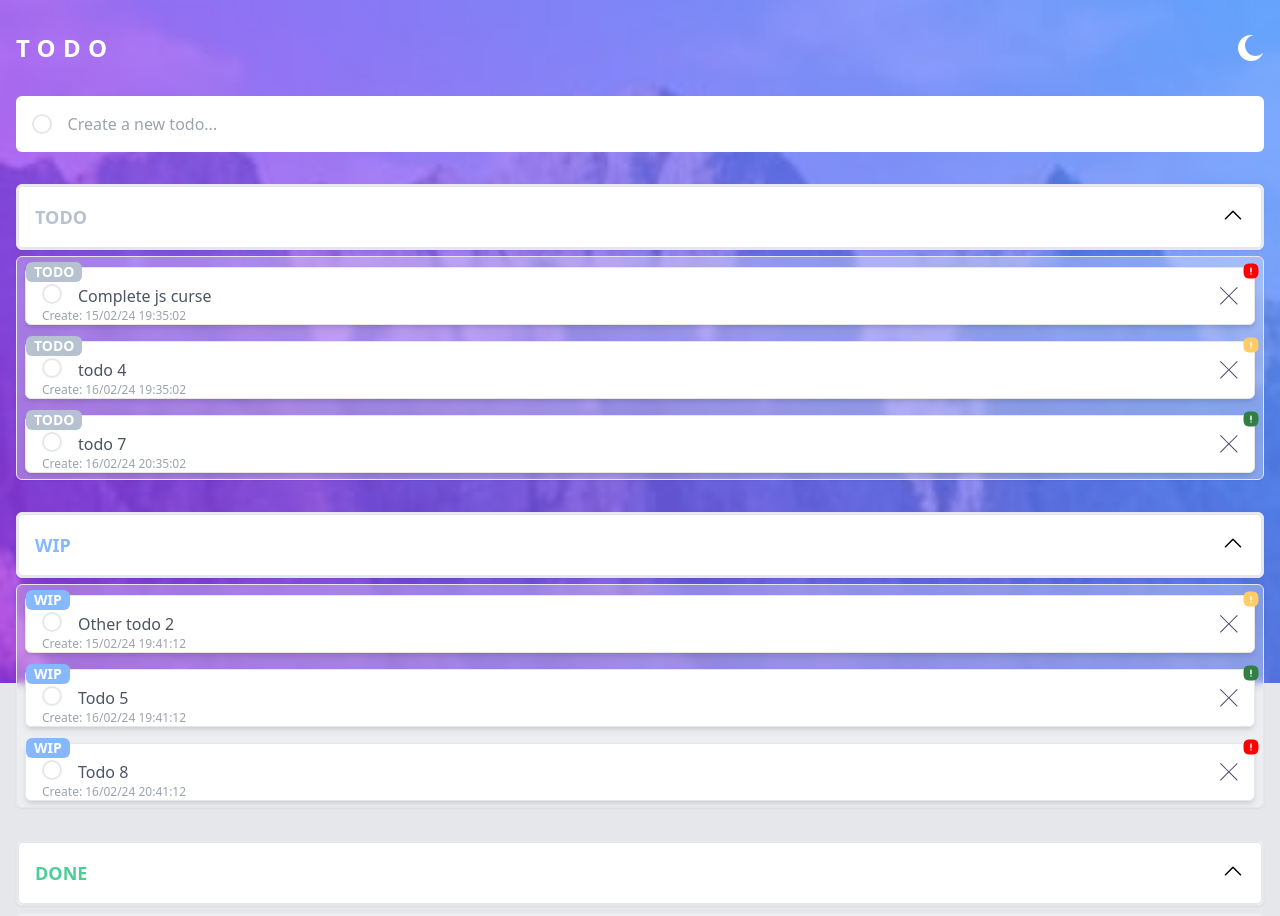
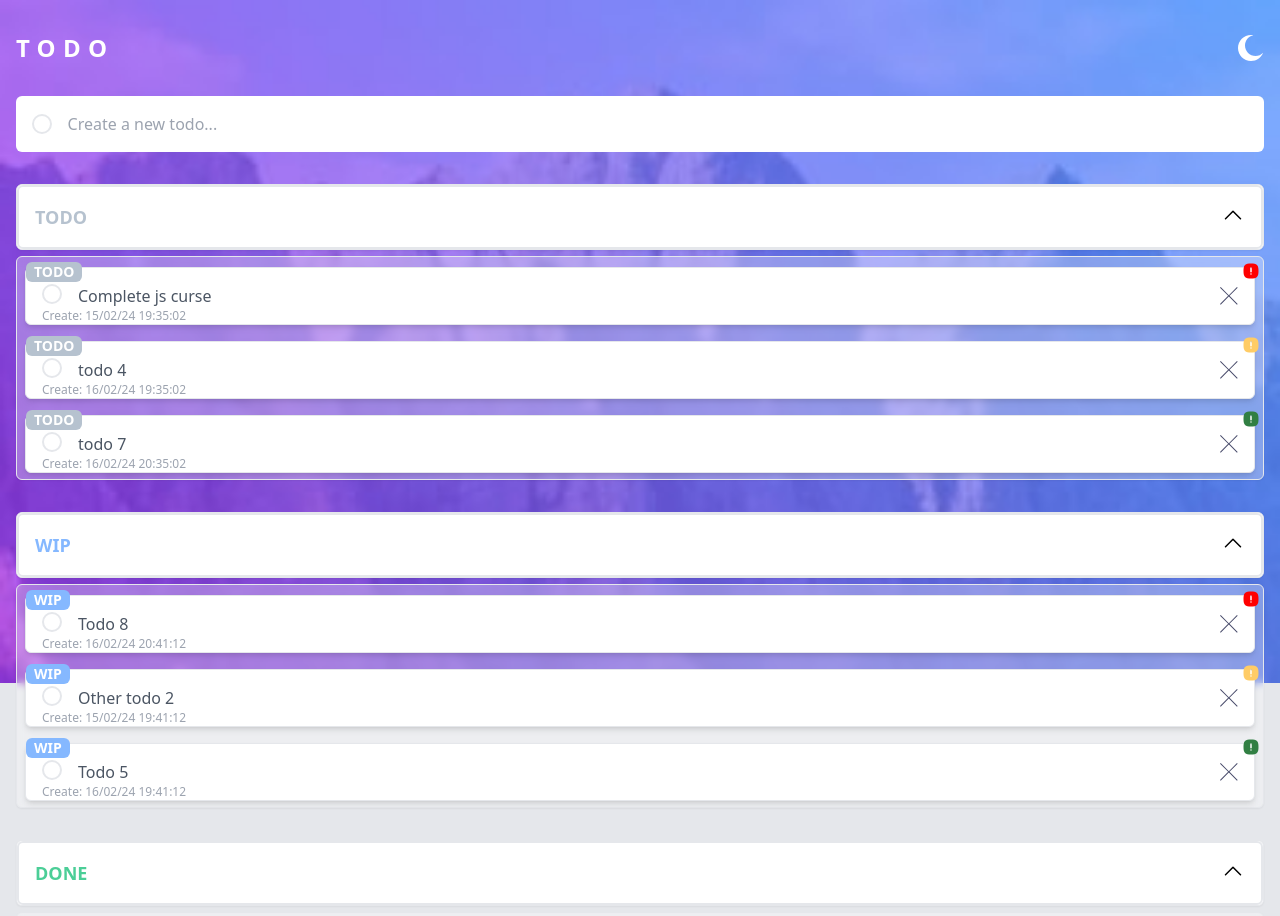
Before and after one commit to gabrieltorrealba/vite-react-tailwind-todo, a React (Vite) app: page / in a window 1280 px wide. Shown: the top 916 px of the page. Built offline with nearby package versions, Linux system fonts and the light colour scheme.

Commit message:
Added more funtionality

```diff
--- a/src/App.jsx
+++ b/src/App.jsx
@@ -143,7 +143,17 @@ const newDateComplete = `${newDateStr} ${hourStr}`;
     });
   }
 
+  const sortedState = ordenarPorPrioridadFecha(initialState);
 
+  const states = sortedState.reduce((acc, item) => {
+    // Agregar el item al array correspondiente a su estado
+    acc[item.state].push(item);
+    return acc;
+  }, {
+    TODO: [],
+    WIP: [],
+    DONE: [],
+  })
 
 
 
@@ -161,7 +171,7 @@ const newDateComplete = `${newDateStr} ${hourStr}`;
 
 
       </main>
-      <TodoList todos={initialState}/>
+      <TodoList todos={states}/>
 
       <TodoComputed />
 
--- a/src/components/todos/TodoList.jsx
+++ b/src/components/todos/TodoList.jsx
@@ -3,16 +3,13 @@ import TodoAccordion from "./TodoAccordion";
 import TodoDescription from "./TodoDescription";
 
 const TodoList = ({ todos }) => {
-  const todoInTodo = todos.filter(todo => todo.state === 'TODO');
-  const todoInWip = todos.filter(todo => todo.state === 'WIP');
-  const todoInDone = todos.filter(todo => todo.state === 'DONE');
+  const {TODO, WIP, DONE } = todos
 
   const [showDescription, setShowDescription] = useState(false);
   const [selectedTodo, setSelectedTodo] = useState(null);
 
   const handleTodoClick = (todo) => {
     setSelectedTodo(todo);
-    console.log(todo);
     setShowDescription(true);
   }
 
@@ -24,19 +21,19 @@ const TodoList = ({ todos }) => {
     <>
       <TodoAccordion
         state={'TODO'}
-        todos={todoInTodo}
+        todos={TODO}
         onClick={handleTodoClick}
       />
 
       <TodoAccordion
         state={'WIP'}
-        todos={todoInWip}
+        todos={WIP}
         onClick={handleTodoClick}
       />
 
       <TodoAccordion
         state={'DONE'}
-        todos={todoInDone}
+        todos={DONE}
         onClick={handleTodoClick}
       />
 
```
